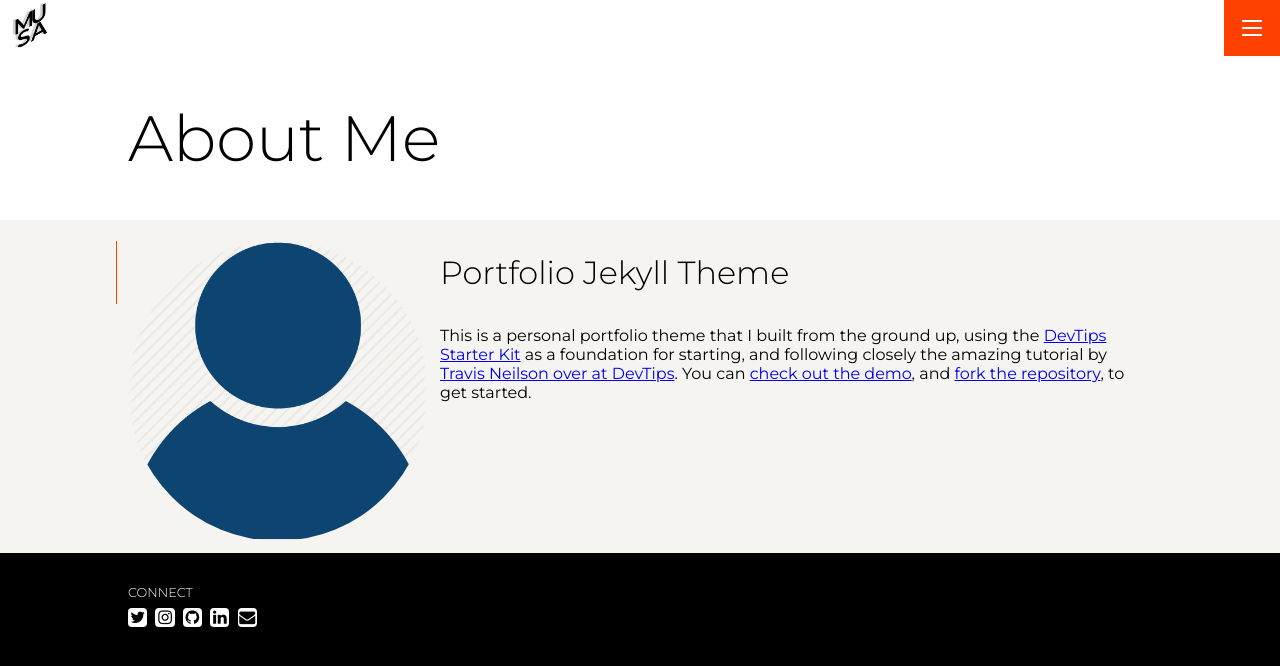
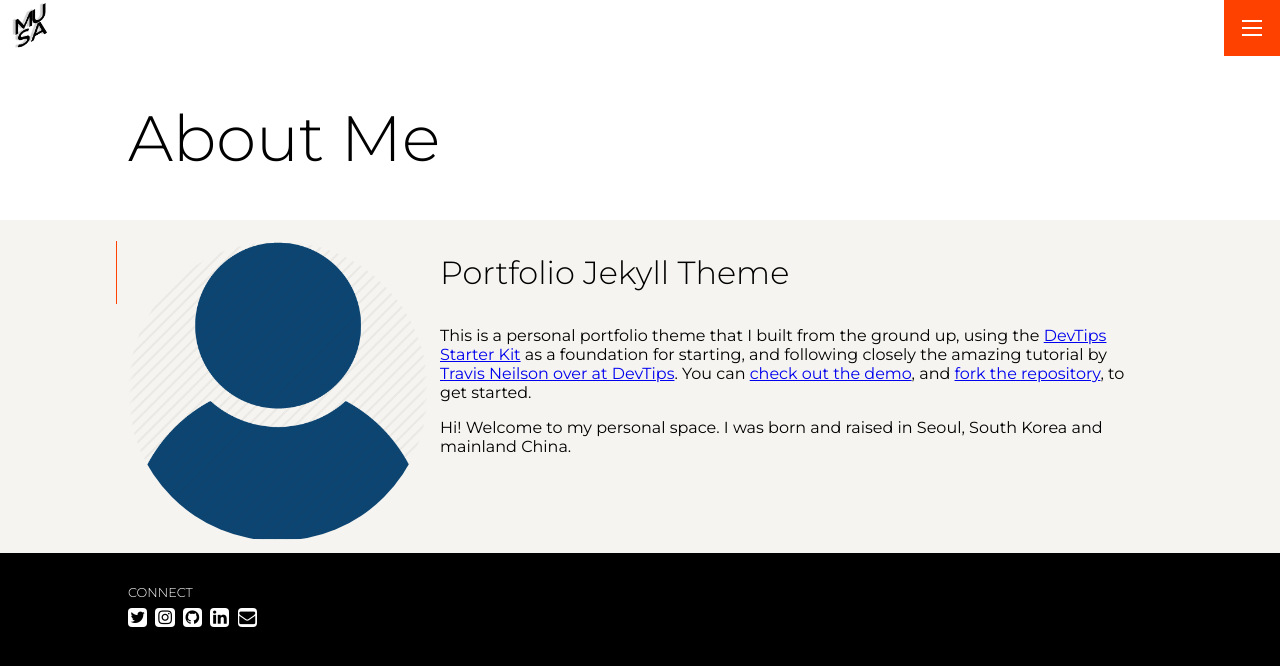
Before and after one commit to krystalwon/musa-portfolio, a Jekyll site: the page built from pages/about.md, in a window 1280 px wide. Shown: the top 666 px of the page. Built offline with Jekyll 4.4.1, drawn with Linux system fonts in a browser that asks for light colours.

Commit message:
Update about.md

```diff
--- a/pages/about.md
+++ b/pages/about.md
@@ -8,3 +8,5 @@ permalink: /about
 # Portfolio Jekyll Theme
 
 This is a personal portfolio theme that I built from the ground up, using the [DevTips Starter Kit](http://devtipsstarterkit.com/) as a foundation for starting, and following closely the amazing tutorial by [Travis Neilson over at DevTips](https://www.youtube.com/watch?v=T6jKLsxbFg4&list=PL0CB3OvPhDA_STygmp3sDenx3UpdOMk7P). You can [check out the demo](lenpaul.github.io/portfolio-jekyll-theme/), and [fork the repository](https://github.com/LeNPaul/portfolio-jekyll-theme/fork), to get started.
+
+Hi! Welcome to my personal space. I was born and raised in Seoul, South Korea and mainland China.
```
